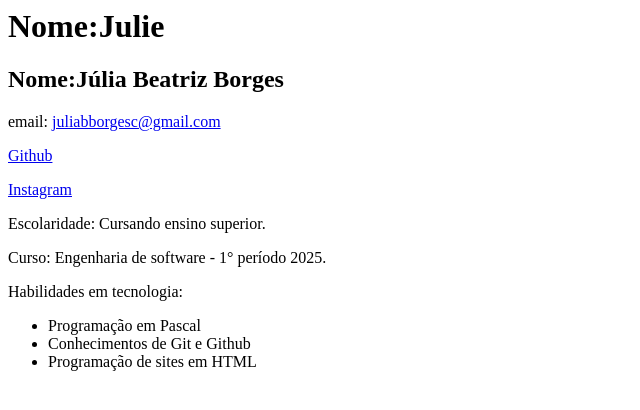
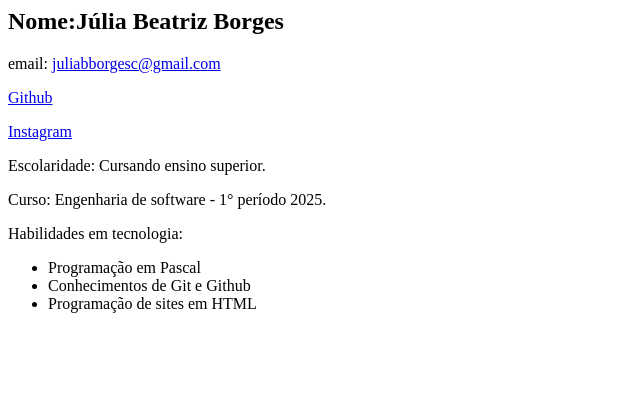
Before and after one commit to juliebe22/meu-site, a plain HTML site: page index.html in a window 1280 px wide. Shown: the whole page, without its empty margins (0-640 px from the left). Drawn offline with Linux system fonts and the light colour scheme.

Commit message:
Update index.html

```diff
--- a/index.html
+++ b/index.html
@@ -1,7 +1,6 @@
  <title>Portifólio da Juh</title>
 </head>
 <body>
-    <h1>Nome:Julie</h1>
   <section>
     <h1>Nome:Júlia Beatriz Borges</h1>
     <p>email: <a href="juliabborgesc@gmail.com" target="_blank">juliabborgesc@gmail.com</a></p>
```
